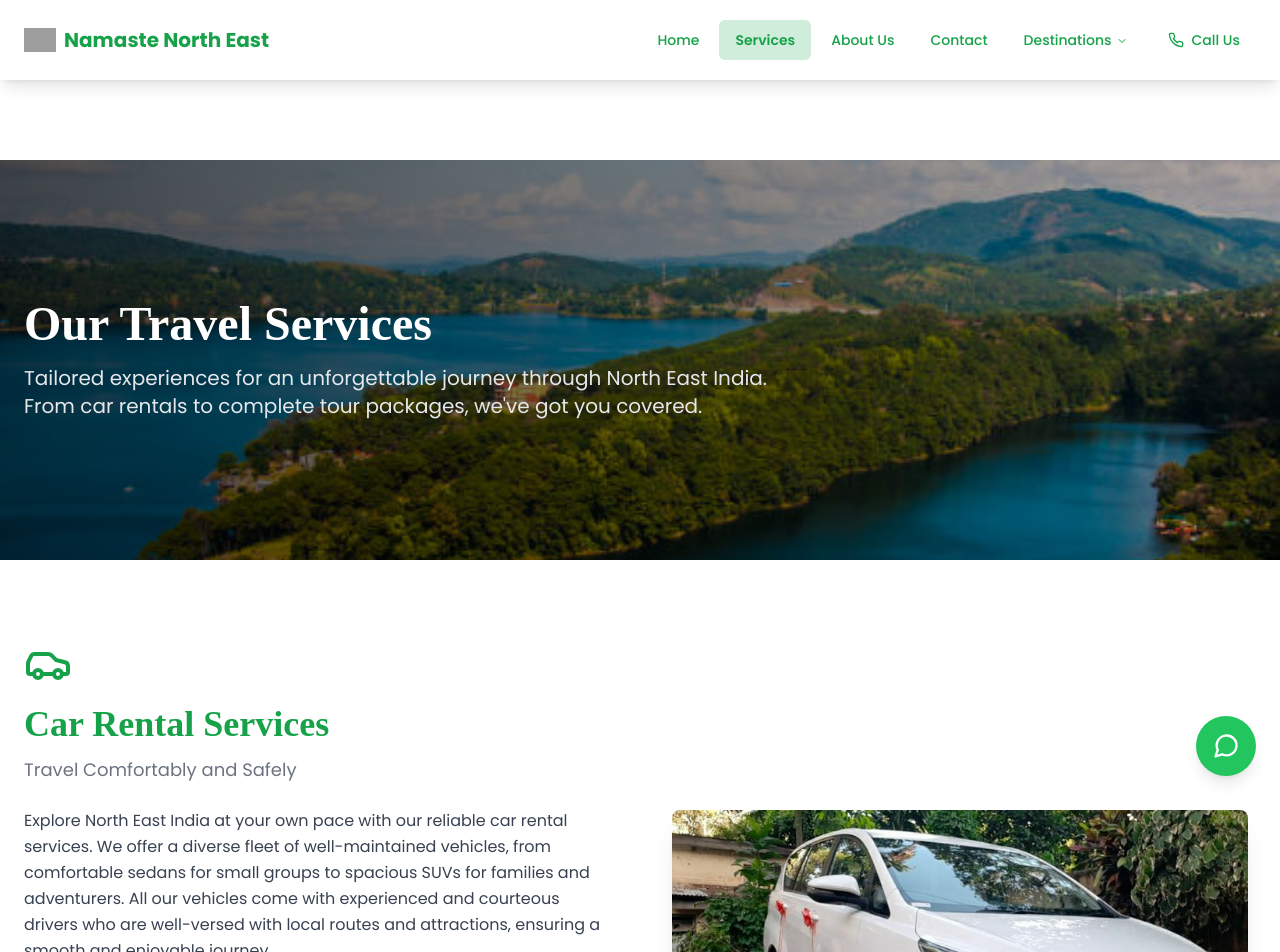
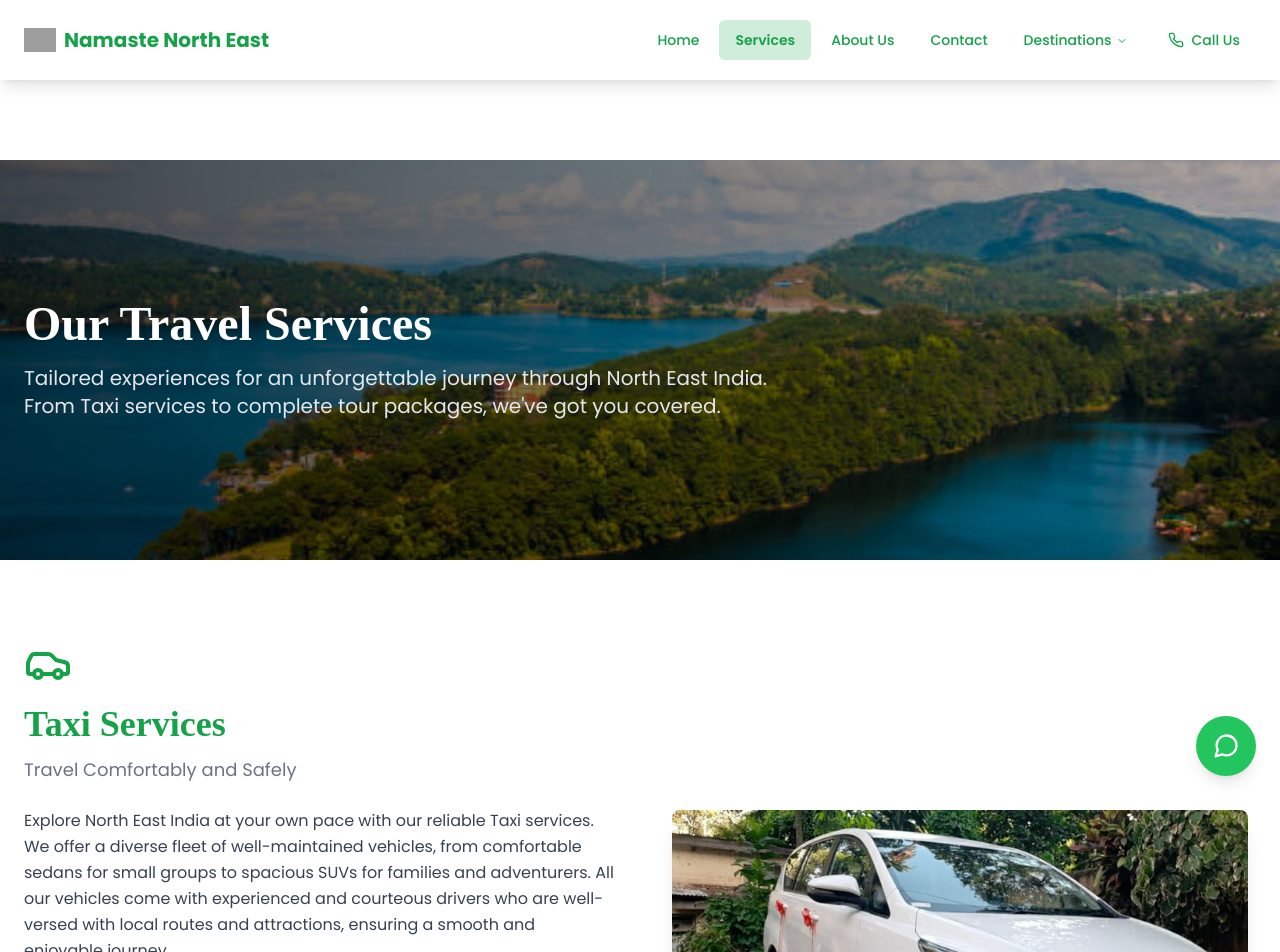
Before and after one commit to HeartCoder/Real, a React (Vite) app: page /services in a window 1280 px wide. Shown: the top 952 px of the page. Built offline with nearby package versions, Linux system fonts and the light colour scheme; grey boxes are pictures that could not be loaded; a web font is replaced by a local one.

Commit message:
Update ServicesPage.jsx

```diff
--- a/src/pages/ServicesPage.jsx
+++ b/src/pages/ServicesPage.jsx
@@ -9,10 +9,10 @@ import { Carousel, CarouselContent, CarouselItem, CarouselNext, CarouselPrevious
 
 
 const servicesData = {
-  "car-rental": {
-    title: "Car Rental Services",
+  "taxi-service": {
+    title: "Taxi Services",
     tagline: "Travel Comfortably and Safely",
-    description: "Explore North East India at your own pace with our reliable car rental services. We offer a diverse fleet of well-maintained vehicles, from comfortable sedans for small groups to spacious SUVs for families and adventurers. All our vehicles come with experienced and courteous drivers who are well-versed with local routes and attractions, ensuring a smooth and enjoyable journey.",
+    description: "Explore North East India at your own pace with our reliable Taxi services. We offer a diverse fleet of well-maintained vehicles, from comfortable sedans for small groups to spacious SUVs for families and adventurers. All our vehicles come with experienced and courteous drivers who are well-versed with local routes and attractions, ensuring a smooth and enjoyable journey.",
     features: [
       "Wide range of vehicles (Sedans, SUVs, Tempo Travellers)",
       "Experienced and professional drivers",
@@ -188,13 +188,13 @@ const ServicesPage = () => {
               transition={{ duration: 0.6, delay: 0.2 }}
               className="text-lg md:text-xl text-gray-200"
             >
-              Tailored experiences for an unforgettable journey through North East India. From car rentals to complete tour packages, we've got you covered.
+              Tailored experiences for an unforgettable journey through North East India. From Taxi services to complete tour packages, we've got you covered.
             </motion.p>
           </div>
         </div>
       </div>
 
-      <ServiceSection serviceId="car-rental" data={servicesData["car-rental"]} />
+      <ServiceSection serviceId="taxi-service" data={servicesData["taxi-service"]} />
       <div className="border-t border-gray-200"></div>
       <ServiceSection serviceId="tour-packages" data={servicesData["tour-packages"]} />
       <div className="border-t border-gray-200"></div>
```
